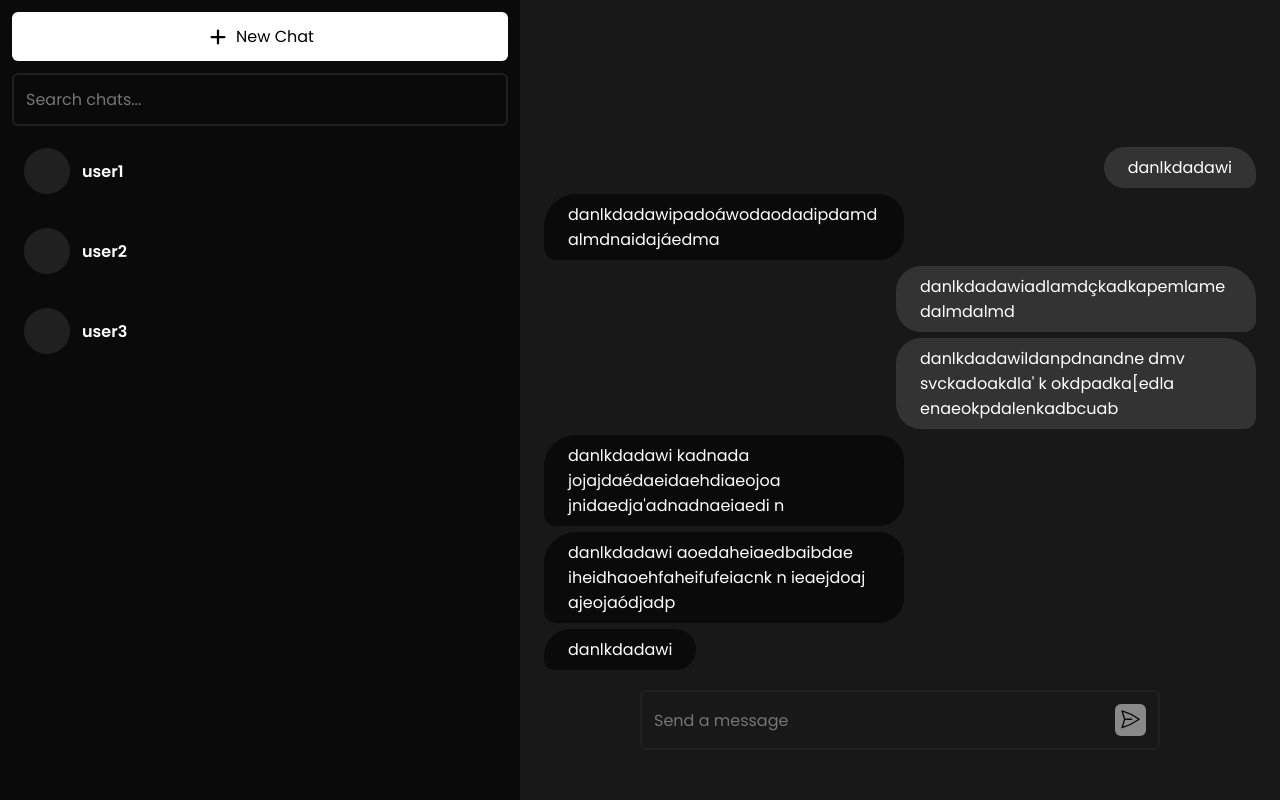
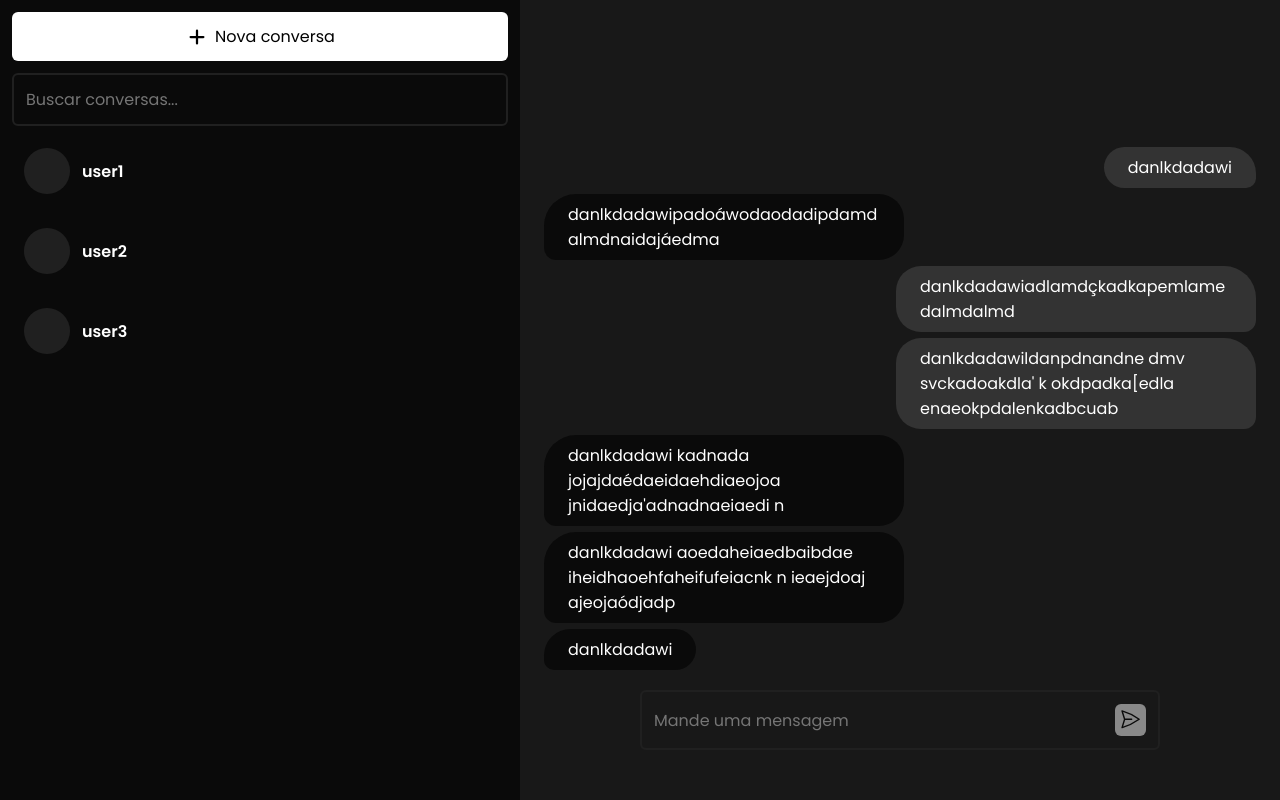
Before and after one commit to mikaelstl/pw2_exercise2_front, a React (Vite) app: page /chat in a window 1280 px wide. Built offline with nearby package versions, Linux system fonts and the light colour scheme.

Commit message:
refactor: changing some texts to portuguese / changing Footer and LinkedButton from LoginForm/index.tsx to LoginForm/style.ts

```diff
--- a/src/components/ChatsContainer/index.tsx
+++ b/src/components/ChatsContainer/index.tsx
@@ -28,7 +28,7 @@ export function ChatsContainer(props: ChatsContainerProps) {
       <BorderedContainer>
         <TextInput
           type="text"
-          placeholder="Search chats..."
+          placeholder="Buscar conversas..."
           value={searched}
           onChange={(event) => setSearched(event.target.value)}
         />
--- a/src/components/LoginForm/index.tsx
+++ b/src/components/LoginForm/index.tsx
@@ -2,10 +2,9 @@ import { Label } from "../base/Label";
 import { TextInput } from "../base/TextInput";
 import { BorderedContainer } from "../base/BorderedContainer";
 import { Title } from "../base/Title";
-import { Container, Field, Form, Submit } from "./style";
+import { Container, Field, Footer, Form, LinkButton, Submit } from "./style";
 import { Text } from "../base/Text";
 import { Divider } from "../base/Divider";
-import styled from "styled-components";
 import { useNavigate } from "react-router-dom";
 
 export function LoginForm() {
@@ -26,14 +25,14 @@ export function LoginForm() {
       <Form action="">
 
         <Field>
-          <Label htmlFor="username">Username</Label>
+          <Label htmlFor="username">Usuário</Label>
           <BorderedContainer>
             <TextInput name="username" type="text"/>
           </BorderedContainer>
         </Field>
 
         <Field>
-          <Label htmlFor="password">Password</Label>
+          <Label htmlFor="password">Senha</Label>
           <BorderedContainer>
             <TextInput name="password" type="password"/>
           </BorderedContainer>
@@ -56,33 +55,3 @@ export function LoginForm() {
     </Container>
   )
 }
-
-const Footer = styled.div`
-  display: flex;
-  gap: 6px;
-  align-items: center;
-  justify-content: center;
-`;
-
-const LinkButton = styled.button`
-  background: none;
-  border: none;
-  color: #a5b4fc;
-  font-weight: 600;
-  padding: 0;
-  &:hover { text-decoration: underline; }
-`;
-
-{/* <form action="" method="get" class="form-example">
-  <div class="form-example">
-    <label for="name">Enter your name: </label>
-    <input type="text" name="name" id="name" required />
-  </div>
-  <div class="form-example">
-    <label for="email">Enter your email: </label>
-    <input type="email" name="email" id="email" required />
-  </div>
-  <div class="form-example">
-    <input type="submit" value="Subscribe!" />
-  </div>
-</form> */}
--- a/src/components/LoginForm/style.ts
+++ b/src/components/LoginForm/style.ts
@@ -43,9 +43,27 @@ const Submit = styled.button`
   background-color: white;
 `
 
+const Footer = styled.div`
+  display: flex;
+  gap: 6px;
+  align-items: center;
+  justify-content: center;
+`;
+
+const LinkButton = styled.button`
+  background: none;
+  border: none;
+  color: #a5b4fc;
+  font-weight: 600;
+  padding: 0;
+  &:hover { text-decoration: underline; }
+`;
+
 export {
   Container,
   Field,
   Form,
-  Submit
+  Submit,
+  Footer,
+  LinkButton
 }
--- a/src/components/MessageField/index.tsx
+++ b/src/components/MessageField/index.tsx
@@ -8,7 +8,7 @@ export function MessageField() {
   return (
     <Margin>
       <BorderedContainer className="message-field">
-        <TextInput placeholder="Send a message"/>
+        <TextInput placeholder="Mande uma mensagem"/>
         <SendButton><PaperAirplaneIcon fontSize={16} color={Palette.chats}/></SendButton>
       </BorderedContainer>
     </Margin>
--- a/src/components/buttons/NewChatBtn/index.tsx
+++ b/src/components/buttons/NewChatBtn/index.tsx
@@ -11,7 +11,7 @@ export function NewChatBtn() {
         }
       >
         <PlusIcon style={{ width: 24, height: 24 }}/>
-        <Text className="button-label">New Chat</Text>
+        <Text className="button-label">Nova conversa</Text>
       </Button>
     </>
   )
```
